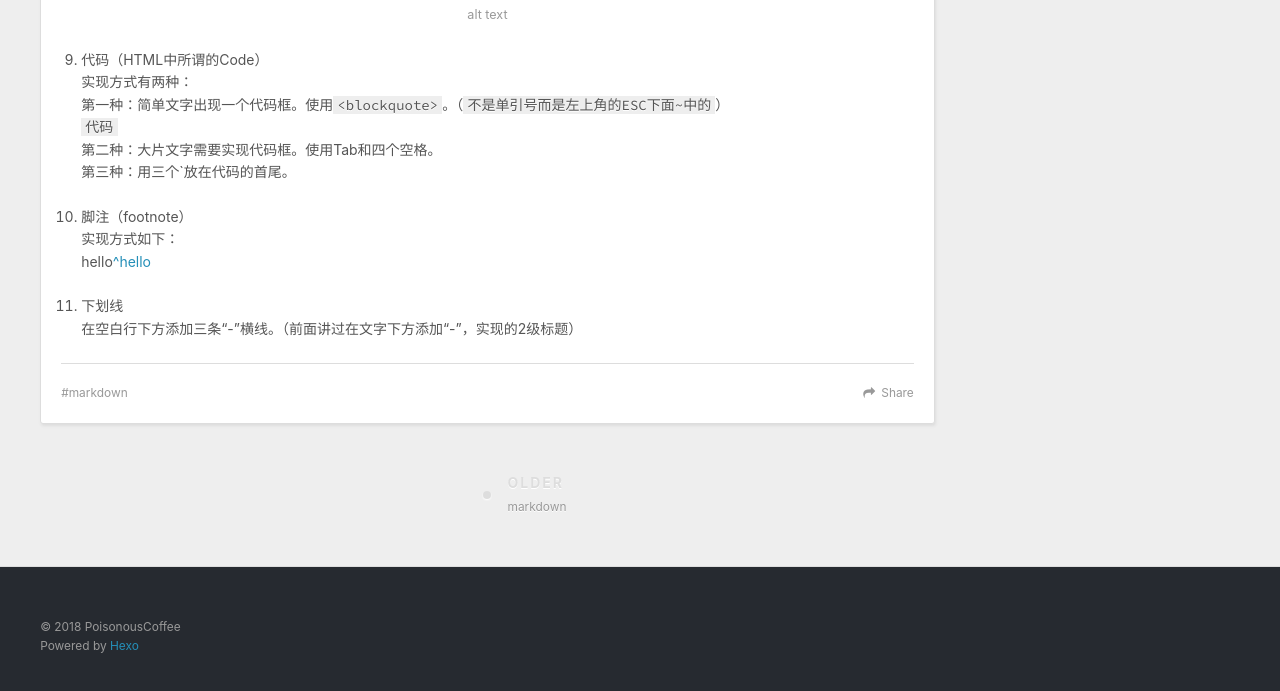
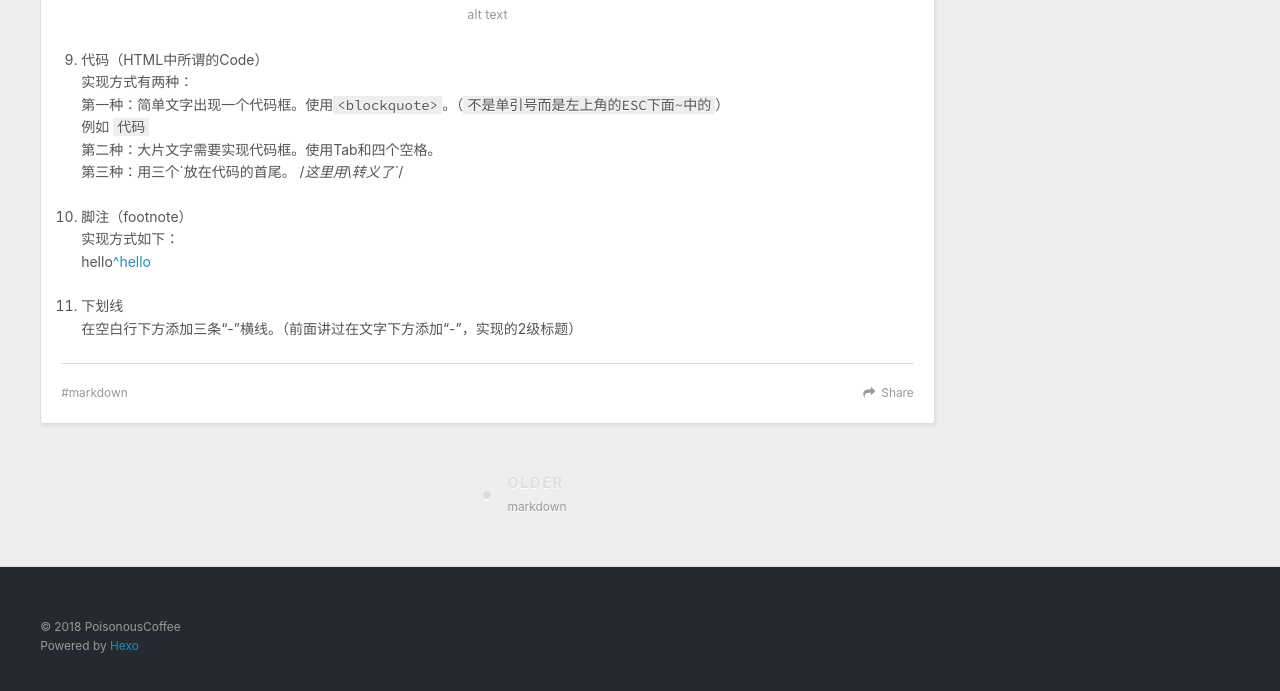
Before and after one commit to poisonouscoffee/poisonouscoffee.github.io, a plain HTML site: page 2018/10/04/mdnote/index.html in a window 1280 px wide. Shown: the part 1201-1892 px from the top of the page. Drawn offline with nearby package versions, Linux system fonts and the light colour scheme.

Commit message:
Site updated: 2018-10-04 16:04:11

```diff
--- a/2018/10/04/mdnote/index.html
+++ b/2018/10/04/mdnote/index.html
@@ -17,7 +17,7 @@
 <meta property="og:locale" content="default">
 <meta property="og:image" content="https://poisonouscoffee.github.io/path/to/img.jpg">
 <meta property="og:image" content="https://poisonouscoffee.github.io/path/to/img.jpg">
-<meta property="og:updated_time" content="2018-10-04T08:01:50.975Z">
+<meta property="og:updated_time" content="2018-10-04T08:04:03.101Z">
 <meta name="twitter:card" content="summary">
 <meta name="twitter:title" content="mdnote">
 <meta name="twitter:description" content="标题设置（让字体变大，和word的标题意思一样）在Markdown当中设置标题，有两种方式：第一种：通过在文字下方添加“=”和“-”，他们分别表示一级标题和二级标题。第二种：在文字开头加上 “#”，通过“#”数量表示几级标题。（一共只有1~6级标题，1级标题字体最大） 块注释（blockquote）通过在文字开头添加“&amp;gt;”表示块注释。（当&amp;gt;和文字之间添加五个blank时，块注释的文字">
@@ -111,7 +111,7 @@
 <li>图片（Images）<br>图片的处理方式和链接的处理方式，非常的类似。<br>内联方式：<img src="/path/to/img.jpg" alt="alt text" title="Title"><br>引用方式：<br><img src="/path/to/img.jpg" alt="alt text" title="Title"></li>
 </ol>
 <ol start="9">
-<li><p>代码（HTML中所谓的Code）<br>实现方式有两种：<br>第一种：简单文字出现一个代码框。使用<code>&lt;blockquote&gt;</code>。（<code>不是单引号而是左上角的ESC下面~中的</code>）<br> <code>代码</code><br>第二种：大片文字需要实现代码框。使用Tab和四个空格。<br>第三种：用三个`放在代码的首尾。</p>
+<li><p>代码（HTML中所谓的Code）<br>实现方式有两种：<br>第一种：简单文字出现一个代码框。使用<code>&lt;blockquote&gt;</code>。（<code>不是单引号而是左上角的ESC下面~中的</code>）<br> 例如 <code>代码</code><br>第二种：大片文字需要实现代码框。使用Tab和四个空格。<br>第三种：用三个`放在代码的首尾。  /<em>这里用\转义了`</em>/</p>
 </li>
 <li><p>脚注（footnote）<br>实现方式如下：<br>hello<a href="hi">^hello</a></p>
 </li>
```
Also changed, not shown: index.html (+1 -1 lines).
